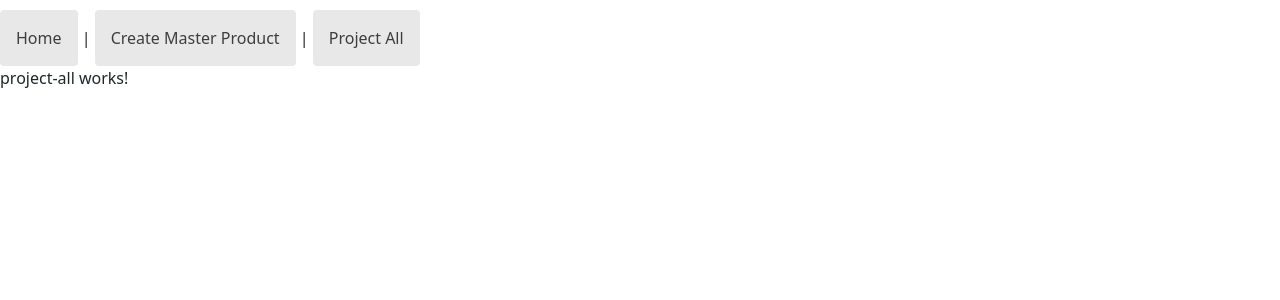
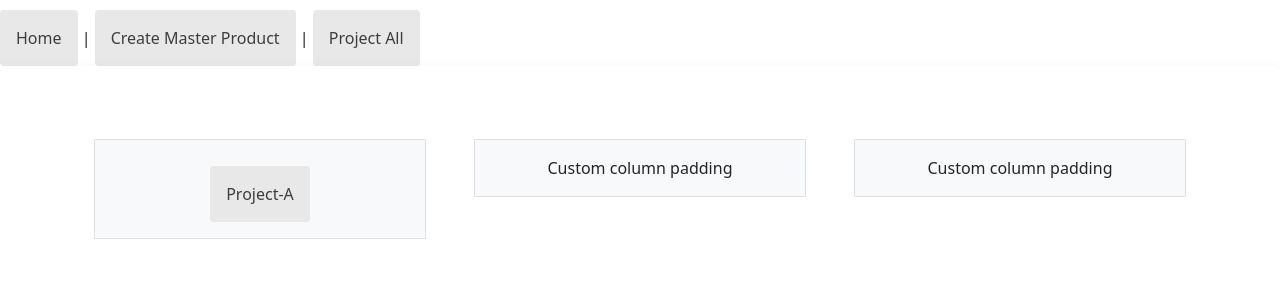
Before and after one commit to Pirapatr1999/PirapatRunepenProject, an Angular app in the folder PirapatR/: page /ProjectAll in a window 1280 px wide. Shown: the top 300 px of the page. Built offline with nearby package versions, Linux system fonts and the light colour scheme.

Commit message:
PirapatR
Add ProjectA

```diff
--- a/PirapatR/src/app/app-routing.module.ts
+++ b/PirapatR/src/app/app-routing.module.ts
@@ -4,6 +4,7 @@ import {ProductComponent} from "./product/product.component";
 import {MasterComponent} from "./master/master.component";
 import {ProjectTestComponent} from "./Project/project-test/project-test.component";
 import {ProjectAllComponent} from "./project-all/project-all.component";
+import {ProjectAComponent} from "./project-all/project-a/project-a.component";
 
 
 const routes: Routes = [
@@ -13,6 +14,7 @@ const routes: Routes = [
   { path: 'edit/:productid', component: MasterComponent },
   { path: 'Project-Test', component: ProjectTestComponent },
   { path: 'ProjectAll', component: ProjectAllComponent },
+  { path: 'ProjectAll/Project-A', component: ProjectAComponent },
 ];
 
 @NgModule({
--- a/PirapatR/src/app/app.module.ts
+++ b/PirapatR/src/app/app.module.ts
@@ -15,6 +15,7 @@ import { BrowserAnimationsModule } from '@angular/platform-browser/animations';
 import {CollapseModule} from 'ngx-bootstrap/collapse';
 import { ProjectTestComponent } from './Project/project-test/project-test.component';
 import { ProjectAllComponent } from './project-all/project-all.component';
+import {ProjectAComponent} from "./project-all/project-a/project-a.component";
 
 
 @NgModule({
@@ -25,6 +26,7 @@ import { ProjectAllComponent } from './project-all/project-all.component';
     UploadComponent,
     ProjectTestComponent,
     ProjectAllComponent,
+    ProjectAComponent,
   ],
   imports: [
     CollapseModule,
--- a/PirapatR/src/app/project-all/project-all.component.html
+++ b/PirapatR/src/app/project-all/project-all.component.html
@@ -1 +1,23 @@
-<p>project-all works!</p>
+<div class="card">
+  <div class="card-body">
+    <div class="container text-center px-4">
+      <div class="row  gx-5">
+        <div class="col pt-5 pb-5">
+          <div class="p-3 border bg-light">
+            <a routerLink="/ProjectAll/Project-A">
+              Project-A
+            </a>
+          </div>
+        </div>
+        <div class="col pt-5 pb-5">
+
+        <div class="p-3 border bg-light">Custom column padding</div>
+        </div>
+        <div class="col pt-5 pb-5">
+
+        <div class="p-3 border bg-light">Custom column padding</div>
+        </div>
+      </div>
+    </div>
+  </div>
+</div>
--- a/PirapatR/src/app/project-all/project-all.component.scss
+++ b/PirapatR/src/app/project-all/project-all.component.scss
@@ -0,0 +1,64 @@
+
+h1 {
+  margin-bottom: 0;
+}
+
+a {
+  padding: 1rem;
+  text-decoration: none;
+  margin-top: 10px;
+  display: inline-block;
+  background-color: #e8e8e8;
+  color: #3d3d3d;
+  border-radius: 4px;
+}
+a:hover {
+  color: white;
+  background-color: #42545C;
+}
+a:active {
+  background-color: black;
+}
+
+
+nav a {
+  padding: 1rem;
+  text-decoration: none;
+  margin-top: 10px;
+  display: inline-block;
+  background-color: #e8e8e8;
+  color: #3d3d3d;
+  border-radius: 4px;
+}
+
+nav a:hover {
+  color: white;
+  background-color: #42545C;
+}
+nav a:active {
+  background-color: black;
+}
+
+.card {
+  box-shadow: rgba(121, 149, 167, 0.1) 0px 1px 8px;
+  margin-bottom: 1.5rem;
+  transition: all 0.2s ease 0s;
+}
+.card {
+  position: relative;
+  display: flex;
+  flex-direction: column;
+  min-width: 0px;
+  overflow-wrap: break-word;
+  background-color: rgb(255, 255, 255);
+  background-clip: border-box;
+  border-width: 1px;
+  border-style: solid;
+  border-color: transparent;
+  border-image: initial;
+  border-radius: 0.375rem;
+}
+.card-body {
+  flex: 1 1 auto;
+  padding: 1.5rem;
+}
```
